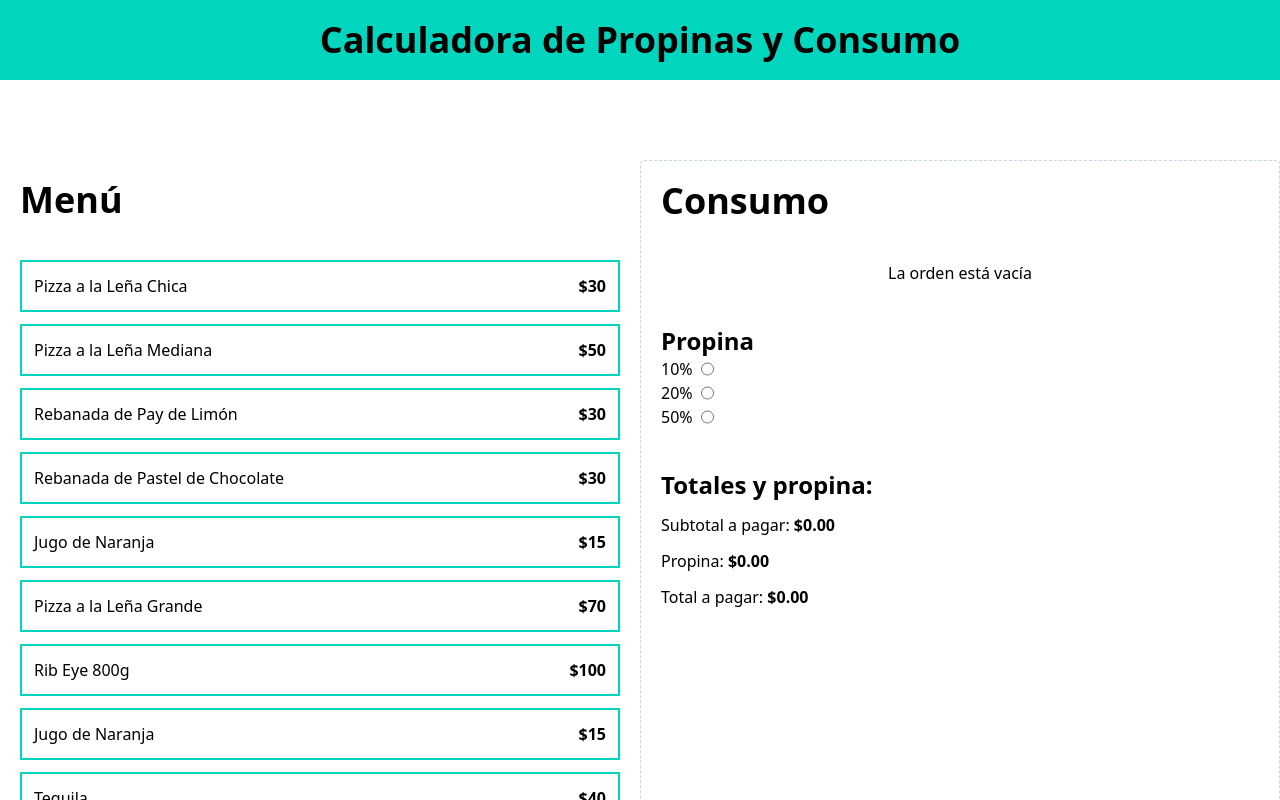
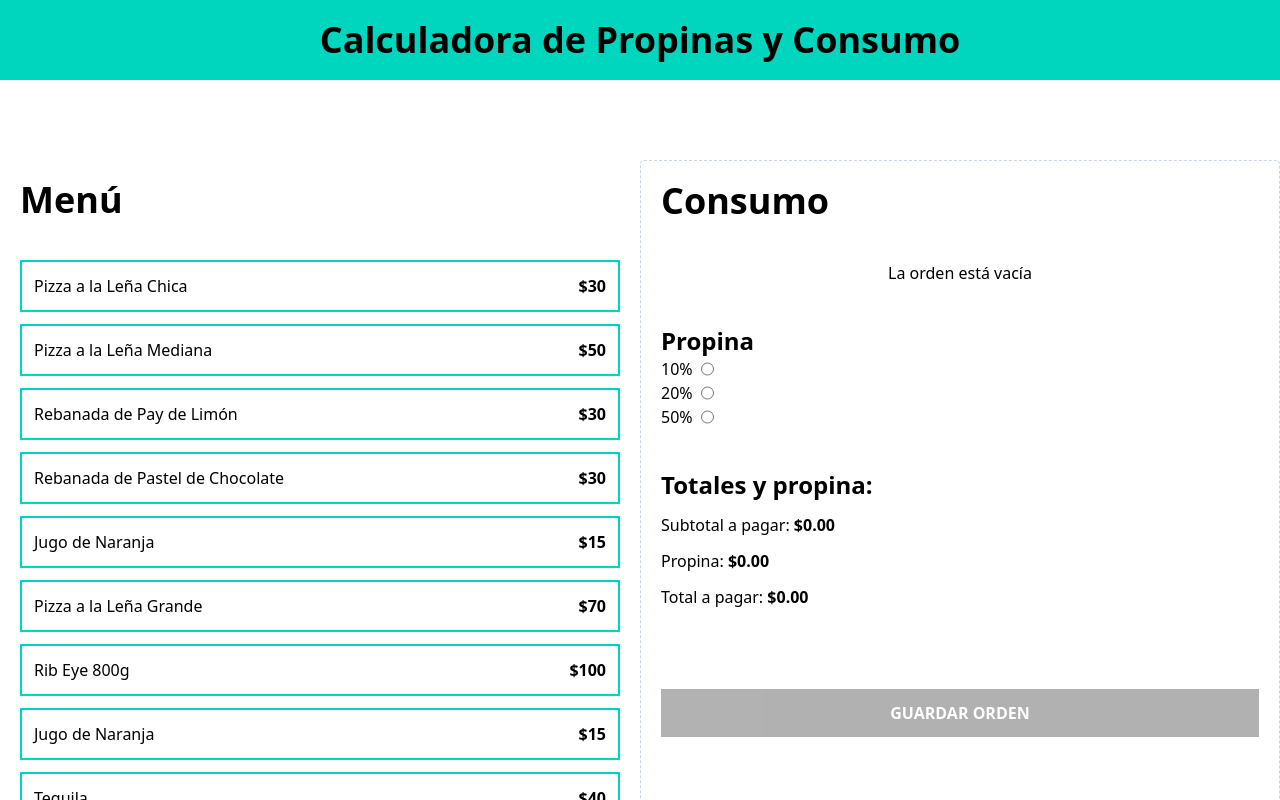
Before and after one commit to juancmdev/calculadora-propinas-react, a React (Vite) app: page / in a window 1280 px wide. Shown: the top 800 px of the page. Built offline with nearby package versions, Linux system fonts and the light colour scheme.

Commit message:
Update OrderTotals.tsx

```diff
--- a/src/components/OrderTotals.tsx
+++ b/src/components/OrderTotals.tsx
@@ -32,7 +32,12 @@
           <span className="font-bold">{formatCurrency(totalAmount)}</span>
         </p>
       </div>
-      <button></button>
+      <button
+        className="w-full bg-black p-3 uppercase text-white font-bold mt-10 cursor-pointer disabled:opacity-30"
+        disabled={totalAmount === 0}
+      >
+        Guardar Orden
+      </button>
     </>
   );
 }
```
